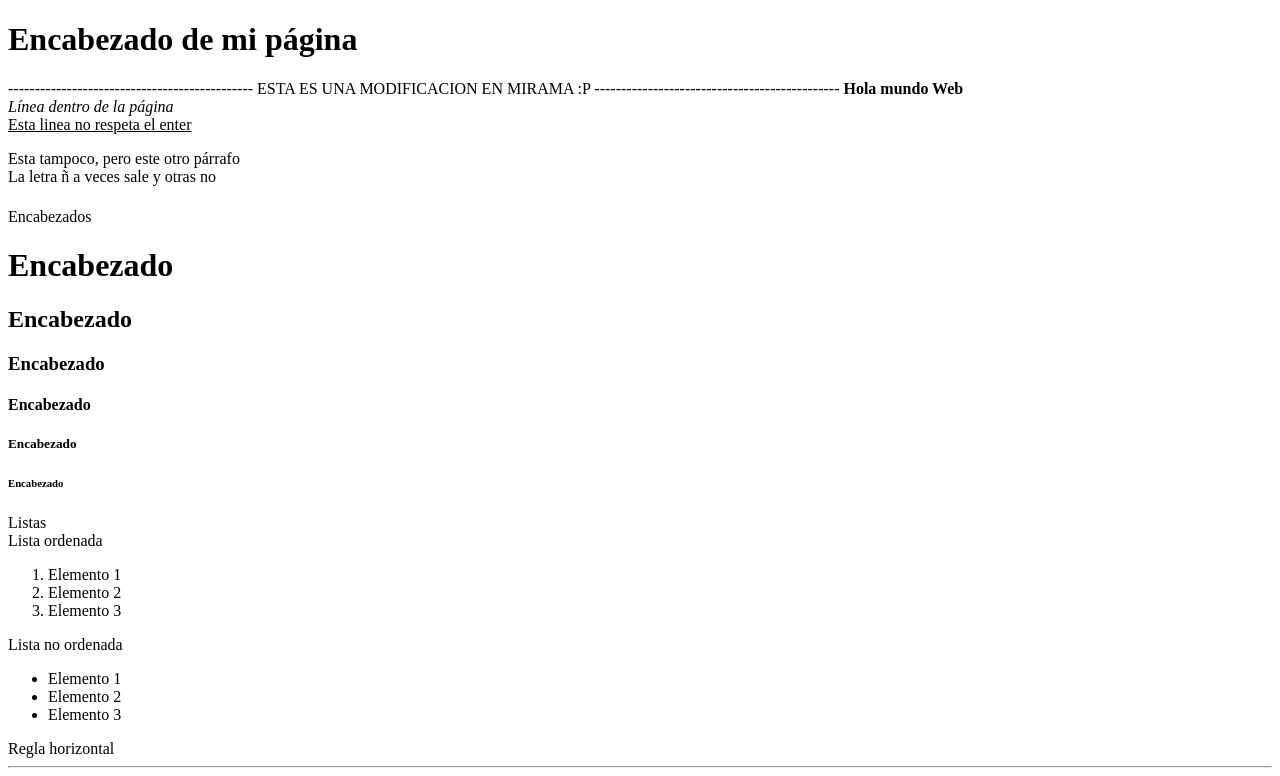
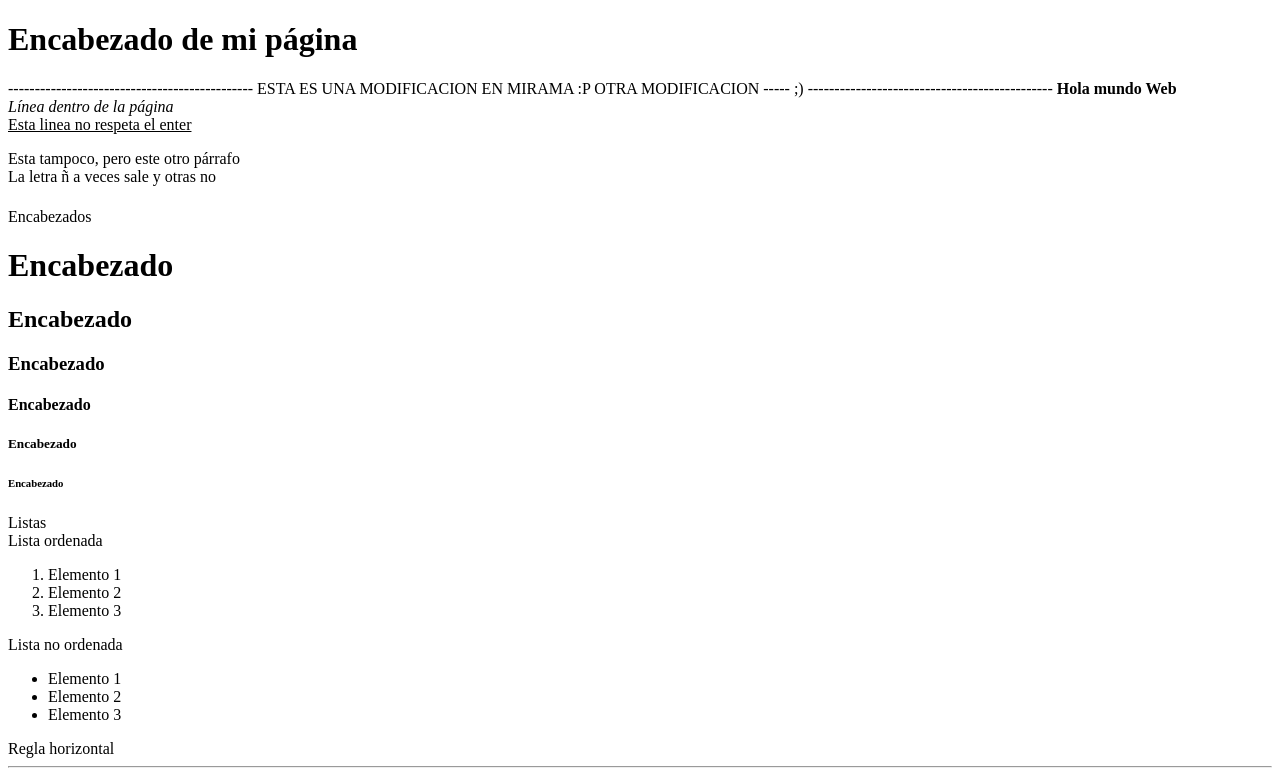
Before and after one commit to SRMichas/pwd219312, a plain HTML site: page index.html in a window 1280 px wide. Shown: the top 776 px of the page. Drawn offline with Linux system fonts and the light colour scheme.

Commit message:
Otra modificacion

```diff
--- a/index.html
+++ b/index.html
@@ -8,7 +8,8 @@
 <body>
 	<h1>Encabezado de mi p&aacute;gina</h1>
 	----------------------------------------------
-			ESTA ES UNA MODIFICACION EN MIRAMA :P
+		ESTA ES UNA MODIFICACION EN MIRAMA :P
+		OTRA MODIFICACION -----		;)
 	----------------------------------------------
 	<b>Hola mundo Web</b> <br>
 	<i>L&iacute;nea dentro de la p&aacute;gina</i> <br>
```
